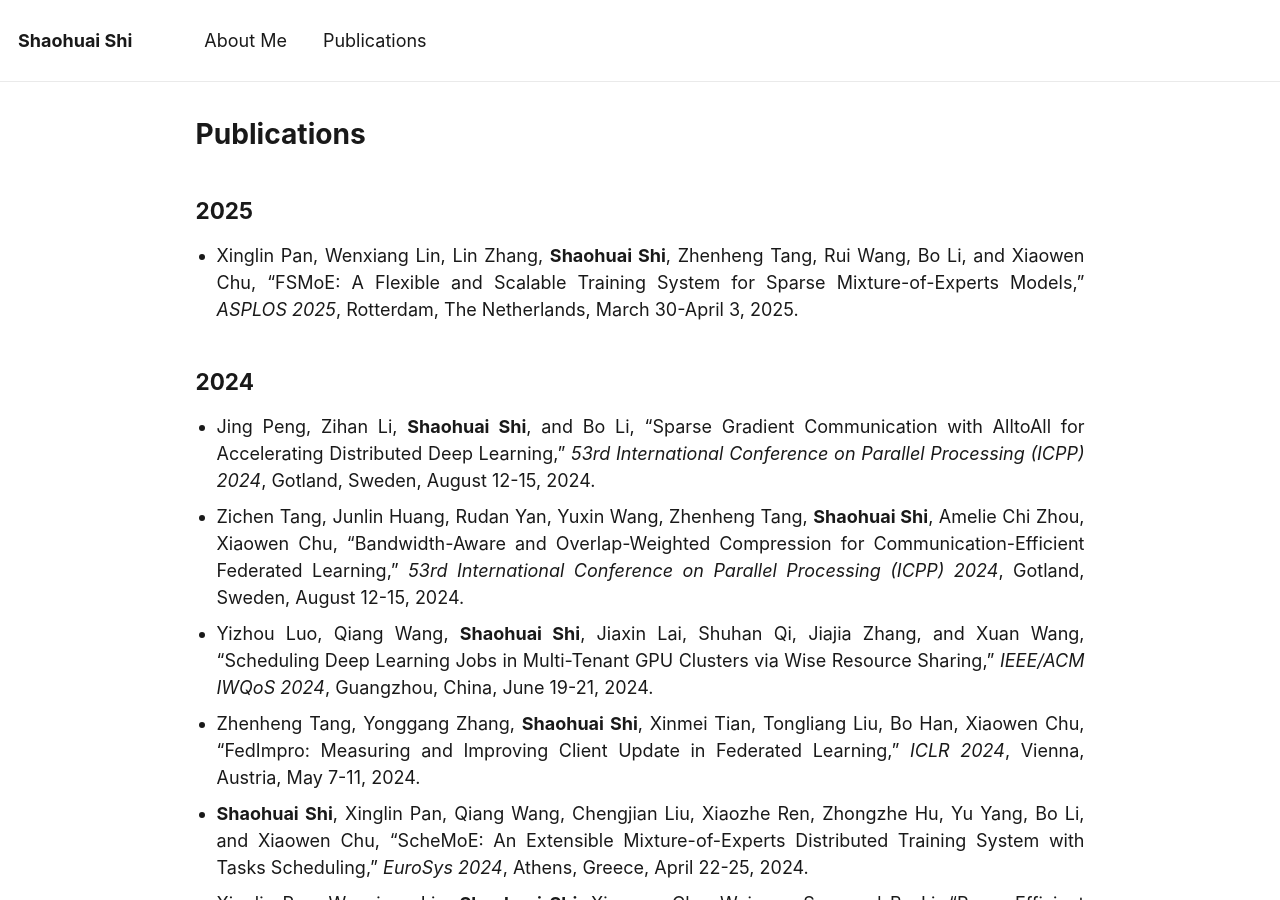
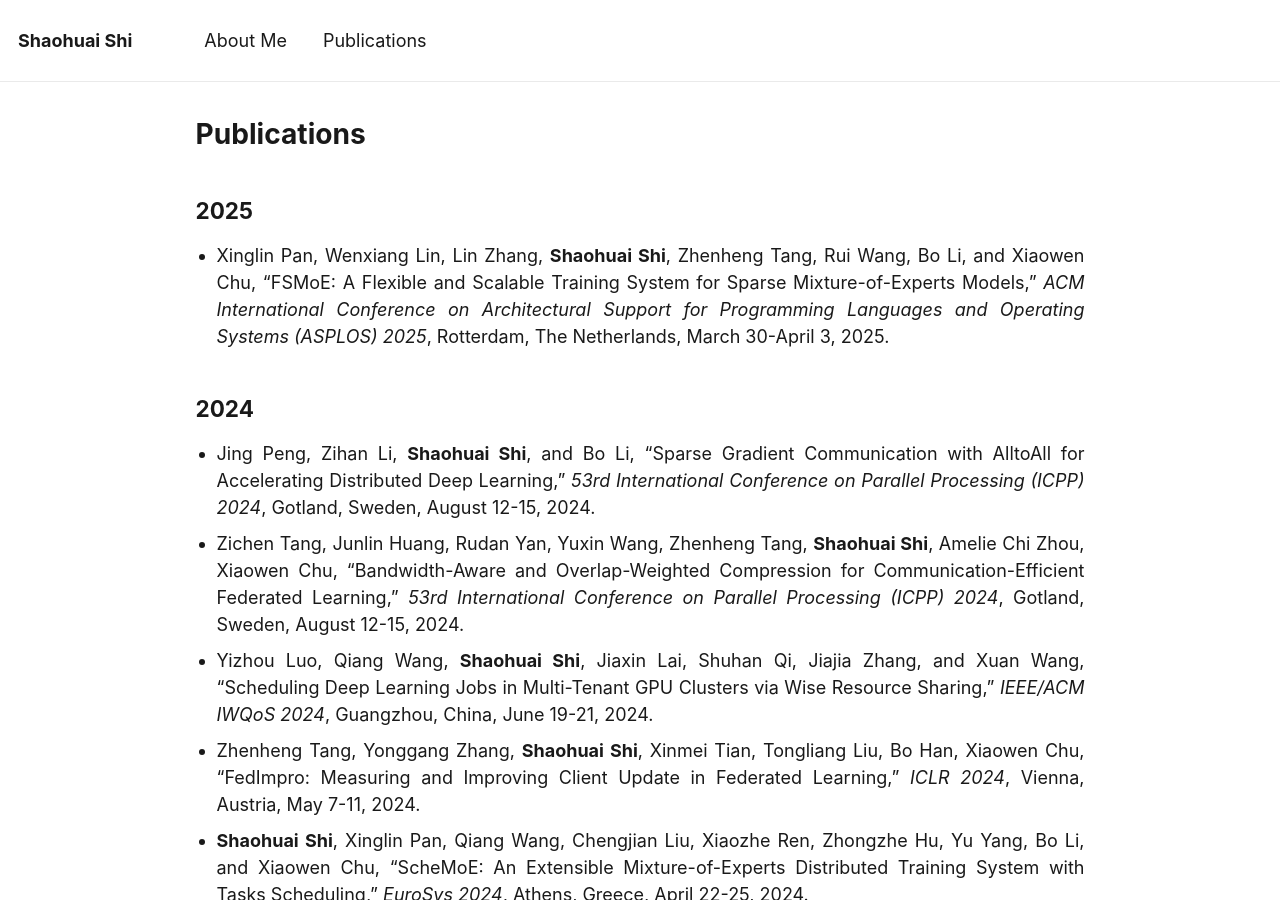
Before and after one commit to shaohuais/shaohuais.github.io, a Jekyll site: the page built from _pages/publications.md, in a window 1280 px wide and 900 px high. Built offline with Jekyll 4.4.1, drawn with Linux system fonts in a browser that asks for light colours.

Commit message:
update publication

```diff
--- a/_pages/publications.md
+++ b/_pages/publications.md
@@ -14,7 +14,7 @@ author_profile: false
 Publications
 ======
 ## 2025
-- Xinglin Pan, Wenxiang Lin, Lin Zhang, **Shaohuai Shi**, Zhenheng Tang, Rui Wang, Bo Li, and Xiaowen Chu, "FSMoE: A Flexible and Scalable Training System for Sparse Mixture-of-Experts Models," *ASPLOS 2025*, Rotterdam, The Netherlands, March 30-April 3, 2025.
+- Xinglin Pan, Wenxiang Lin, Lin Zhang, **Shaohuai Shi**, Zhenheng Tang, Rui Wang, Bo Li, and Xiaowen Chu, "FSMoE: A Flexible and Scalable Training System for Sparse Mixture-of-Experts Models," *ACM International Conference on Architectural Support for Programming Languages and Operating Systems (ASPLOS) 2025*, Rotterdam, The Netherlands, March 30-April 3, 2025.
 
 ## 2024
 - Jing Peng, Zihan Li, **Shaohuai Shi**, and Bo Li, "Sparse Gradient Communication with AlltoAll for Accelerating Distributed Deep Learning," *53rd International Conference on Parallel Processing (ICPP) 2024*, Gotland, Sweden, August 12-15, 2024.
```
Also changed, not shown: 1 other file.
